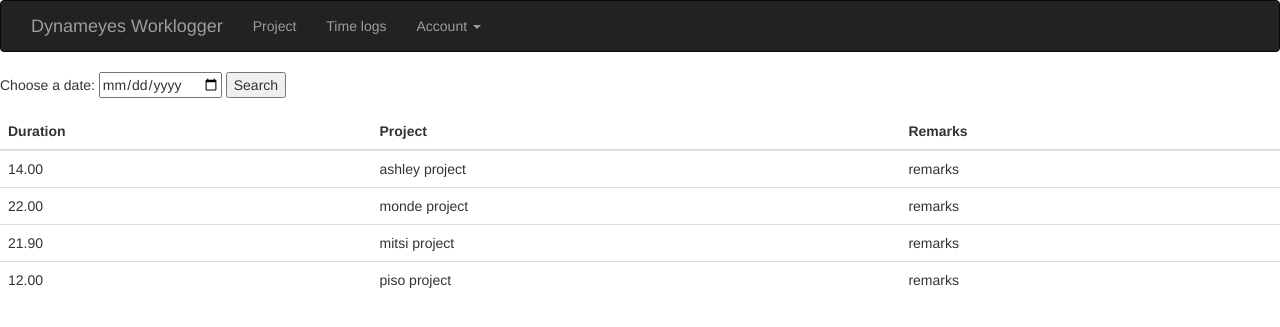
After one commit to Xednom/Worklogger, a Django app: a page that uses src/profiles/templates/profiles/navbar.html in a window 1280 px wide. The commit adds this page. Shown: the top 327 px of the page. Run offline with Django 3.2, Linux system fonts and the light colour scheme; a user stored in the database is signed in; data comes from the database, SQL or seed files in the repository; both versions use the stored data as it was before the commit; some libraries are stand-ins or nearby versions.

Commit message:
fixed the No ability to select a day and load logs for that day

```diff
--- a/src/Worklogger/urls.py
+++ b/src/Worklogger/urls.py
@@ -24,10 +24,11 @@ from profiles import views as profile_views
 
 urlpatterns = [
     url(r'^admin/', admin.site.urls),
-    url(r'^$', profile_views.home, name="home"),
+    url(r'^$', profile_views.HomeView.as_view(), name="home"),
+    url(r'^time-logs/$', profile_views.load_logs, name="load_logs"),
     url(r'^login/$', profile_views.login, name="login"),
     url(r'^register/$', profile_views.RegistrationFormView.as_view(), name="register"),
-    url(r'^home/$', profile_views.home, name="home"),
+    url(r'^home/$', profile_views.HomeView.as_view(), name="home"),
     url(r'^project-add/$', profile_views.add_project, name="add_project"),
     url(r'^logout/$', logout, {'template_name': 'profiles/account/logout_user.html'}, name ='logout'),
 
--- a/src/profiles/models.py
+++ b/src/profiles/models.py
@@ -7,13 +7,16 @@ from django.utils import timezone
 class Project(models.Model):
     project = models.CharField(max_length=100)
     created_date = models.DateTimeField(default=timezone.now)
-    date = models.DateField(("Date"), default=datetime.now())
 
     def __str__(self):
         return self.project
+
 
 class Time(models.Model):
     project = models.ForeignKey(Project, on_delete=models.DO_NOTHING, null=True)
     duration = models.DecimalField(max_digits=4, decimal_places=2, blank=True, null=True)
     remarks = models.TextField()
     date = models.DateField(("Date"), default=datetime.now())
+
+    def __str__(self):
+        return self.remarks
--- a/src/profiles/templates/profiles/navbar.html
+++ b/src/profiles/templates/profiles/navbar.html
@@ -15,7 +15,9 @@
 
           <ul class="nav navbar-nav">
               {% url 'project' as project %}
+              {% url 'logs' as logs %}
               <li{% if request.path == project %} class="active" {% endif %}><a href="{% url 'add_project' %}">Project</a></li>
+              <li{% if request.path == logs %} class="active" {% endif %}><a href="{% url 'load_logs' %}">Time logs</a></li>
               <li class="dropdown">
                   <a href="#" class="dropdown-toggle" data-toggle="dropdown" role="button" aria-haspopup="true" aria-expanded="false">
                   Account <span class="caret"></span></a>
--- /dev/null
+++ b/src/profiles/templates/profiles/projects/index.html
@@ -0,0 +1,4 @@
+{% load 'profiles/base.html' %}
+
+<h4>Total duration: {{ total_duration.duration__sum }}</h4>
+{% include 'profiles/projects/load_logs.html' %}
--- /dev/null
+++ b/src/profiles/templates/profiles/projects/load_logs.html
@@ -0,0 +1,31 @@
+{% extends 'profiles/base.html' %}
+
+{% block body %}
+    <form method="GET">
+      <div class="form-group">{% csrf_token %}
+        Choose a date: <input type="date" name="date">
+        <input type="submit" value="Search">
+    </form>
+
+      </div>
+      <div class="table-responsive">
+            <table class="table table-hover">
+            <thead>
+              <tr>
+                <th>Duration</th>
+                <th>Project</th>
+                <th>Remarks</th>
+              </tr>
+            </thead>
+            <tbody>
+              {% for time in queryset_list %}
+            <tr>
+              <td>{{ time.duration }}</td>
+              <td>{{ time.project }}</td>
+              <td>{{ time.remarks }}</td>
+            </tr>
+              {% endfor %}
+            </tbody>
+            </table>
+      </div>
+{% endblock %}
--- a/src/profiles/templates/profiles/projects/project.html
+++ b/src/profiles/templates/profiles/projects/project.html
@@ -13,7 +13,6 @@
           {% csrf_token %}
           <h3>Hello {{ user.first_name }} {{ user.last_name }}</h3>
           {{ time_form|crispy}}
-          {{ project_form|crispy}}
           <button type="submit" class="btn btn-success">Submit</button>
         </form>
       </div>
--- a/src/profiles/views.py
+++ b/src/profiles/views.py
@@ -5,21 +5,24 @@ from django.db.models import Sum
 from django.db.models import Q
 from django.forms import ModelForm
 from django.core.urlresolvers import reverse
-from django.views.generic import View
+from django.shortcuts import get_object_or_404
+from django.views import View, generic
 
 
-from .forms import RegistrationForm, ProjectForm, TimeForm
+from .forms import RegistrationForm, TimeForm
 from .models import Project, Time
 
 
 # Create your views here.
-def home(request):
-    return render(request, 'profiles/home.html')
+class HomeView(View):
+    template_name = 'profiles/home.html'
+
 
 class TimeForm(ModelForm):
     class Meta:
         model = Time
-        fields = ['project','duration','remarks']
+        fields = ['project', 'duration', 'remarks', 'date']
+
 
 class RegistrationFormView(View):
     form_class = RegistrationForm
@@ -42,8 +45,8 @@ class RegistrationFormView(View):
             user.save()
         return render(request, 'profiles/account/register.html', {'form':form})
 
+
 def login(request):
-
     _message = "Please login"
     if request.method == 'POST':
         _username = request.POST['username']
@@ -61,7 +64,19 @@ def login(request):
     return render(request, 'profiles/account/login.html', context)
 
 
+def load_logs(request):
+    queryset_list = Time.objects.all()
+    query = request.GET.get("date")
+    if query:
+        queryset_list = queryset_list.filter(date__icontains=query)
+    context = {
+        "queryset_list": queryset_list
+    }
+    return render(request, 'profiles/projects/load_logs.html', context)
+
+
 def add_project(request):
+
     all_project = Project.objects.all()
     all_time = Time.objects.all()
     total_duration = Time.objects.all().aggregate(Sum('duration'))
@@ -70,20 +85,14 @@ def add_project(request):
         if time_form.is_valid():
             time_form.save()
             return redirect('add_project')
-        context = {
-        'time_form': time_form,
-        'all_project': all_project,
-        'all_time': all_time,
-        'total_duration': total_duration
-        }
-        return render(request, 'profiles/projects/project.html', context)
+        return render(request, 'profiles/projects/project.html')
     else:
         time_form = TimeForm()
 
         context = {
-        'time_form': time_form,
-        'all_project': all_project,
-        'all_time': all_time,
-        'total_duration': total_duration
+            'time_form': time_form,
+            'all_project': all_project,
+            'all_time': all_time,
+            'total_duration': total_duration
         }
         return render(request, 'profiles/projects/project.html', context)
```
Also changed, not shown: src/profiles/forms.py (+0 -7 lines), src/profiles/templates/profiles/projects/login_information.html (deleted, +0 -30 lines), src/db.sqlite3, src/profiles/migrations/0017_auto_20170827_1504.py (added). Lines whose indentation alone changed are shown as unchanged.
